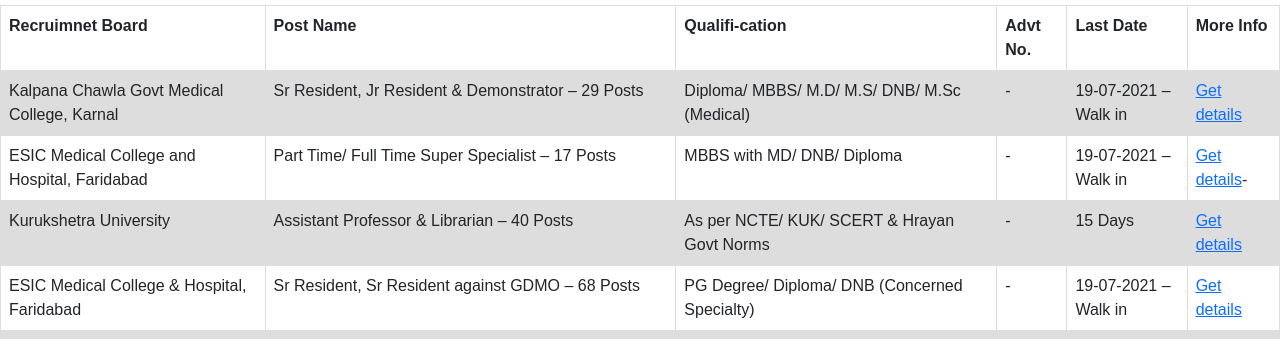
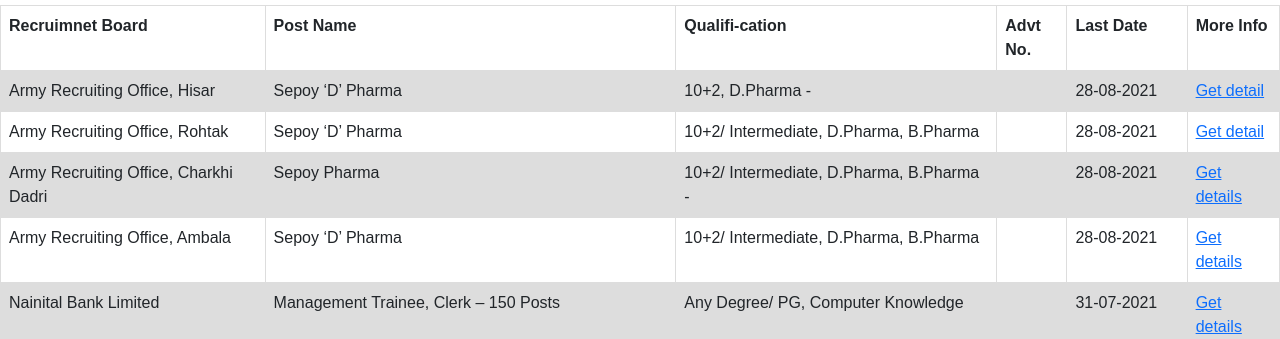
Before and after one commit to jobalret/com, a plain HTML site: page index.html in a window 1280 px wide. Shown: the part 430-769 px from the top of the page. Drawn offline with nearby package versions, Linux system fonts and the light colour scheme.

Commit message:
Update index.html

```diff
--- a/index.html
+++ b/index.html
@@ -78,6 +78,58 @@
       <th>More Info
       </th>
     </tr>
+  </tr>    <tr>
+<td>Army Recruiting Office, Hisar	 </td>
+<td>Sepoy ‘D’ Pharma	 </td>
+<td>10+2, D.Pharma	-</td>
+<td></td>
+  <td>28-08-2021	</td>
+
+<td><a  href="https://joinindianarmy.nic.in/writereaddata/Portal/BRAVO_NotificationPDF/Rally_Notification_Sep_Pharma_wef_06_Nov_to_16_Nov_2021.pdf  ">Get detail</a>
+</td>
+
+</tr> 	   <tr>
+  <td>Army Recruiting Office, Rohtak	 </td>
+  <td>Sepoy ‘D’ Pharma		 </td>
+  <td>10+2/ Intermediate, D.Pharma, B.Pharma	</td>
+  <td></td>
+    <td>28-08-2021	</td>
+
+  <td><a  href="https://joinindianarmy.nic.in/writereaddata/Portal/BRAVO_NotificationPDF/ARO_Rohtak_Rally_for_Sep_Pharma_at_Kullu__Lahaul_Spiti_Mandi__HP__from_06_Nov_top_16_Nov_21.pdf">Get detail</a>
+</td>
+
+</tr>    <tr>
+  <td>Army Recruiting Office, Charkhi Dadri	 </td>
+  <td>Sepoy Pharma	 </td>
+  <td>10+2/ Intermediate, D.Pharma, B.Pharma	-</td>
+  <td></td>
+    <td>28-08-2021	</td>
+
+  <td><a  href="https://joinindianarmy.nic.in/writereaddata/Portal/BRAVO_NotificationPDF/Rally_Notfn_for_Sepoy_Pharma_Category.pdf">Get details</a>
+</td>
+
+</tr>    <tr>
+  <td>Army Recruiting Office, Ambala	 </td>
+  <td>Sepoy ‘D’ Pharma	 </td>
+  <td>10+2/ Intermediate, D.Pharma, B.Pharma	</td>
+  <td></td>
+    <td>28-08-2021	</td>
+
+  <td><a  href="https://joinindianarmy.nic.in/writereaddata/Portal/BRAVO_NotificationPDF/Sep_Pharma_Rally_Notification_RO__HQ__Ambala.pdf">Get details</a>
+</td>
+
+</tr>    <tr>
+  <td>Nainital Bank Limited	</td>
+  <td>Management Trainee, Clerk – 150 Posts	 </td>
+  <td> Any Degree/ PG, Computer Knowledge	</td>
+
+  <td></td>
+    <td>31-07-2021	</td>
+
+  <td><a  href="nantital.html">Get details</a>
+</td>
+
+
     <tr>
       <td>Kalpana Chawla Govt Medical College, Karnal </td>
       <td>
```
